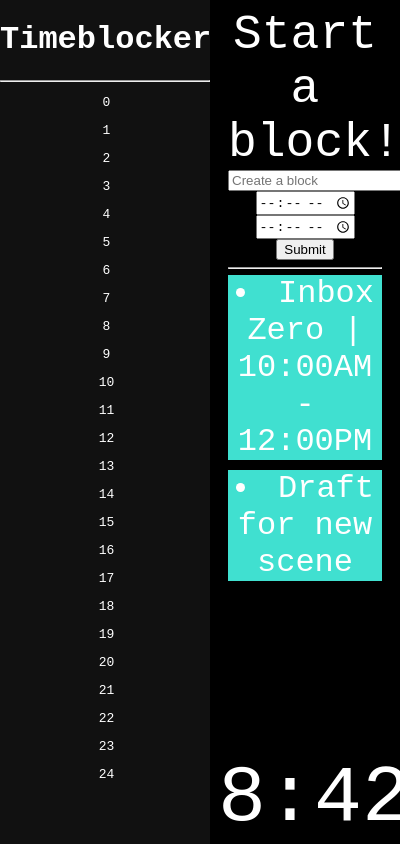
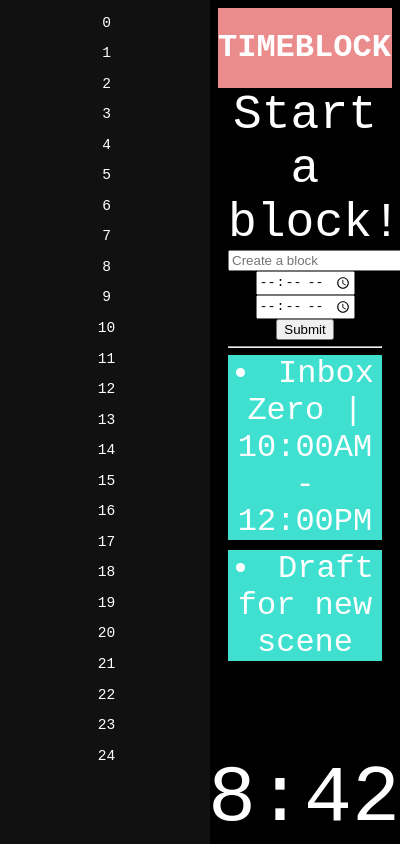
Before and after one commit to tghgg/old-timeblocker, an Electron app: page index.html in a window 400 px wide. Drawn offline with nearby package versions, Linux system fonts and the light colour scheme; no server answers.

Commit message:
Add header, and add footer showing current local time.

```diff
--- a/index.css
+++ b/index.css
@@ -11,6 +11,7 @@ label {
 ul {
   color: white;
   text-align: center;
+  font-size: 0.91rem;
   margin-left: -37px;
 }
 
@@ -20,6 +21,7 @@ footer {
   text-align: center;
   position: absolute;
   bottom: 0;
+  right: 0;
   margin-left: 210px;
 }
 
@@ -46,6 +48,15 @@ pre {
   color: white;
 }
 
+.header {
+  background-color: #eb8c8c;
+  top: 0;
+  z-index: 0;
+  margin-left: 210px; margin-right: 0px;
+  overflow: hidden;
+  text-align: center;
+}
+
 .sidenav {
   height: 100%; /* Full-height: remove this if you want "auto" height */
   width: 210px; /* Set the width of the sidebar */
@@ -54,7 +65,6 @@ pre {
   top: 0; /* Stay at the top */
   left: 0;
   background-color: #111; /* Black */
-  margin-top: 0px; margin-bottom: 0px;
   overflow: hidden; /* Disable horizontal scroll */
   text-align: center;
 }
--- a/index.html
+++ b/index.html
@@ -10,11 +10,10 @@
     <!-- <script src="https://cdn.jsdelivr.net/npm/vue"></script> -->
   </head>
   <body>
-    <div class='sidenav' id='header'>
-      <h1>
-        Timeblocker
-      </h1>
-      <hr>
+    <div class='header'>
+      <h1>TIMEBLOCKER</h1>
+    </div>
+    <div class='sidenav'>
       <!-- List the hours in the sidebar -->
       <div id='hours_list'>
         <ul v-for='hour in hours'>{{ hour }}</ul>
@@ -107,8 +106,16 @@
         el: '#footer',
         data: {
           current_time: `${new Date().getHours()}:${new Date().getMinutes()}`
+        },
+        methods: {
+          update_current_time: () => {
+            console.log('Update current time.');
+            console.log;
+            footer.current_time = `${new Date().getHours()}:${new Date().getMinutes()}`;
+          }
         }
       });
+      setInterval(footer.update_current_time, 60000);
       // Main process signals handlers
       ipcRenderer.on('delete_block', (event, input) => {
         console.log(input + ' to be deleted.');
```
